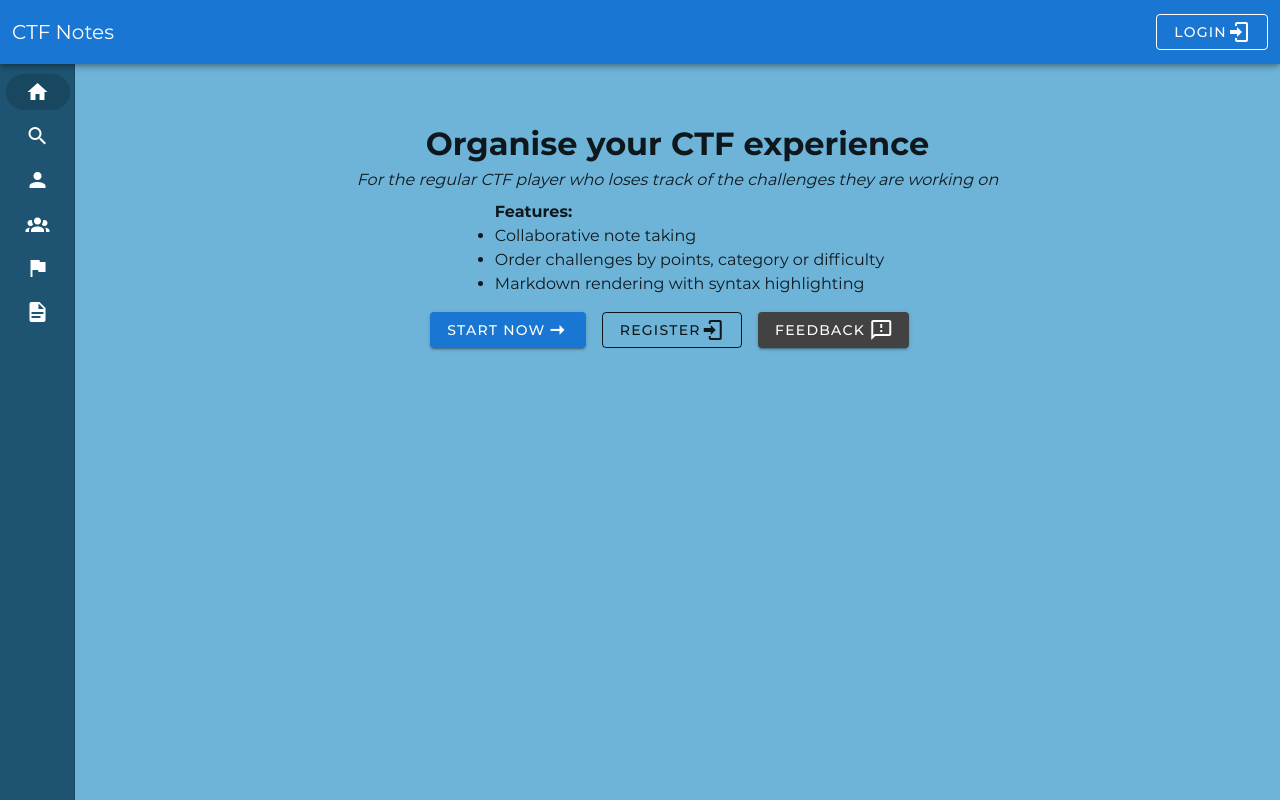
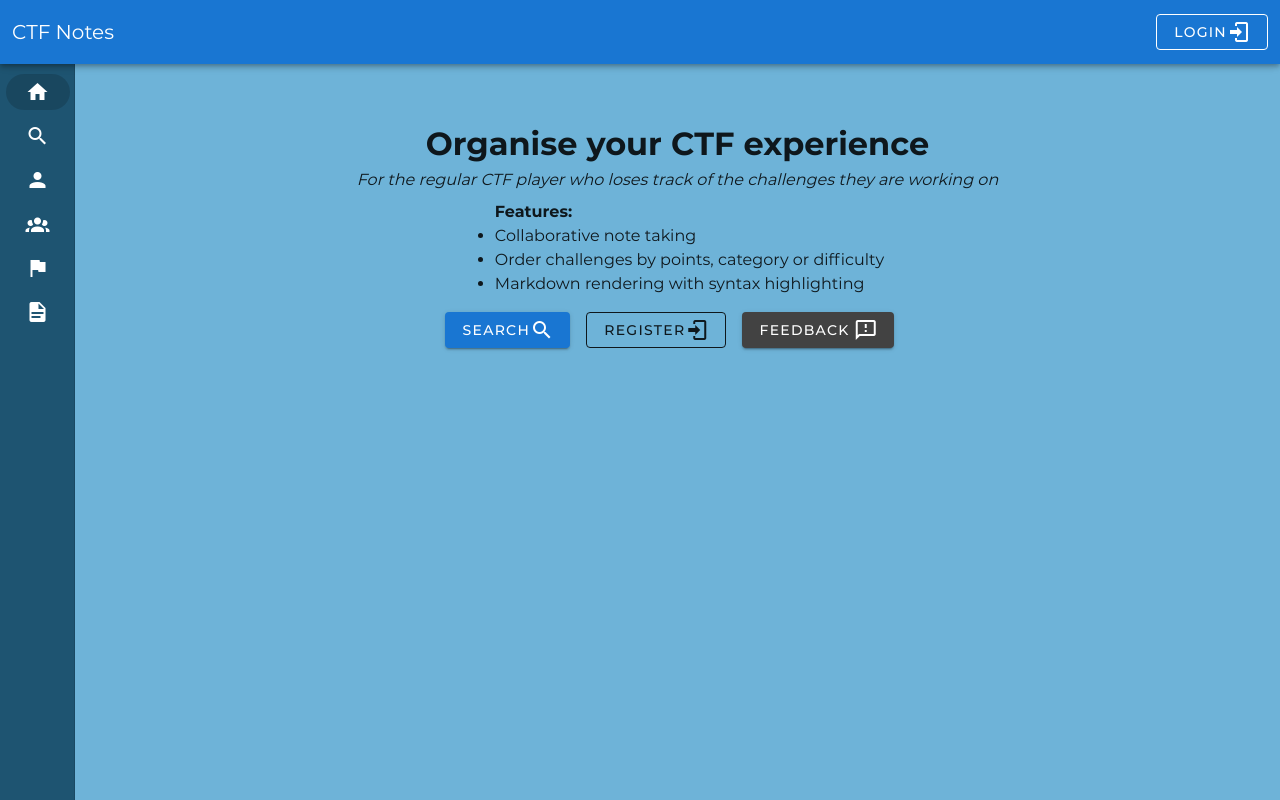
Before and after one commit to mug1wara26/CS6131-Websites, a Vue app: page / in a window 1280 px wide. Built offline with nearby package versions, Linux system fonts and the light colour scheme.

Commit message:
i forgor

```diff
--- a/src/views/Home.vue
+++ b/src/views/Home.vue
@@ -10,9 +10,9 @@
     </ul>
 
     <v-row class="mt-4 justify-center d-flex">
-      <v-btn color="primary" class="mr-4 mb-2" to="/notes">
-        Start Now
-        <v-icon>mdi-arrow-right-thin</v-icon>
+      <v-btn color="primary" class="mr-4 mb-2" to="/search">
+        Search
+        <v-icon>mdi-magnify</v-icon>
       </v-btn>
 
       <v-btn outlined class="mr-4 mb-2" @click="register = true">
```
